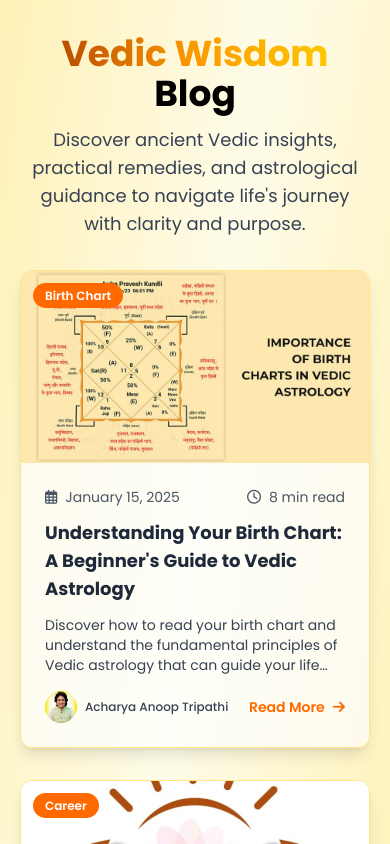
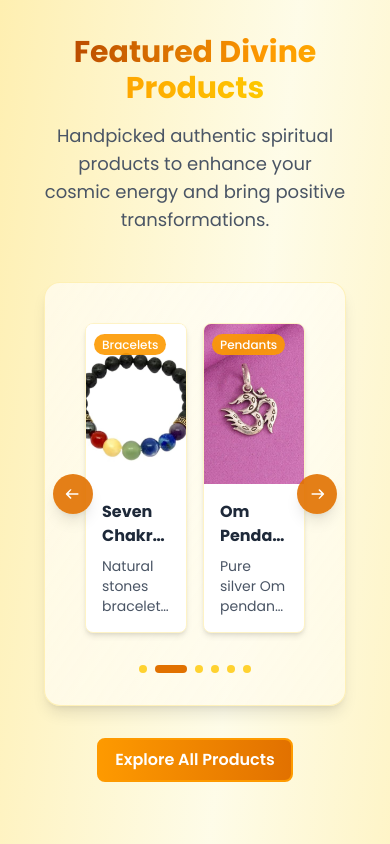
Before and after one commit to Sakshi-Sood/ved_varta, a Next.js app: page / in a window 390 px wide. Shown: the part 920-1764 px from the top of the page. Built offline with nearby package versions, Linux system fonts and the light colour scheme.

Commit message:
feat: Add FeaturedProducts component for showcasing selected items with responsive slider

```diff
--- a/app/page.js
+++ b/app/page.js
@@ -1,12 +1,14 @@
 import Hero from "../sections/Hero";
 import BlogPreview from "../sections/BlogPreview";
 import Expertise from "../components/Expertise";
+import FeaturedProducts from "@/sections/FeaturedProducts";
 
 export default function Home() {
   return (
     <main className="bg-gradient-to-br from-amber-200/80 via-yellow-50 to-amber-200/80 min-h-screen px-5 md:px-10 py-5">
       <Hero />
       <Expertise />
+      <FeaturedProducts />
       <BlogPreview />
     </main>
   );
--- /dev/null
+++ b/sections/FeaturedProducts.jsx
@@ -0,0 +1,254 @@
+"use client";
+
+import { useEffect, useMemo, useState, useRef, useCallback } from "react";
+import Link from "next/link";
+import Image from "next/image";
+import Button from "../components/Button";
+import { products } from "@/data/products";
+
+// Small, well-tested slider that pages by "itemsPerView" and never jumps past bounds.
+export default function FeaturedProducts() {
+  // pick up to 12 items while trying to keep category diversity (keeps your original picker)
+  const pickFeatured = () => {
+    const categories = [
+      "Gemstones",
+      "Rudraksha",
+      "Bracelets",
+      "Pendants",
+      "Vastu",
+      "Yantras",
+    ];
+    const picked = [];
+
+    for (const category of categories) {
+      const list = products.filter((p) => p.category === category);
+      if (list[0]) picked.push(list[0]);
+    }
+
+    let depth = 1;
+    while (picked.length < 12 && picked.length < products.length) {
+      let added = false;
+      for (const category of categories) {
+        if (picked.length >= 12) break;
+        const list = products.filter((p) => p.category === category);
+        if (list[depth]) {
+          picked.push(list[depth]);
+          added = true;
+        }
+      }
+      if (!added) break;
+      depth += 1;
+    }
+
+    return picked.slice(0, 12);
+  };
+
+  const featuredItems = useMemo(pickFeatured, []);
+
+  // Responsive items per view
+  const getItemsPerView = () =>
+    typeof window !== "undefined" && window.innerWidth >= 1024 ? 3 : 2;
+  const [itemsPerView, setItemsPerView] = useState(() =>
+    typeof window !== "undefined" ? getItemsPerView() : 3
+  );
+
+  useEffect(() => {
+    const onResize = () => setItemsPerView(getItemsPerView());
+    onResize();
+    window.addEventListener("resize", onResize);
+    return () => window.removeEventListener("resize", onResize);
+  }, []);
+
+  // Chunk items into pages where each page contains <= itemsPerView items
+  const pages = useMemo(() => {
+    const out = [];
+    for (let i = 0; i < featuredItems.length; i += itemsPerView) {
+      out.push(featuredItems.slice(i, i + itemsPerView));
+    }
+    return out.length ? out : [[]];
+  }, [featuredItems, itemsPerView]);
+
+  const totalPages = pages.length;
+  const [pageIndex, setPageIndex] = useState(0);
+
+  // Clamp pageIndex when responsive changes
+  useEffect(() => {
+    if (pageIndex >= totalPages) setPageIndex(totalPages - 1);
+  }, [totalPages, pageIndex]);
+
+  // autoplay
+  const [isPaused, setIsPaused] = useState(false);
+  const autoplayRef = useRef(null);
+
+  const next = useCallback(
+    () => setPageIndex((p) => (p + 1) % totalPages),
+    [totalPages]
+  );
+  const prev = useCallback(
+    () => setPageIndex((p) => (p - 1 + totalPages) % totalPages),
+    [totalPages]
+  );
+
+  useEffect(() => {
+    if (isPaused || totalPages <= 1) return;
+    autoplayRef.current = window.setInterval(() => next(), 4000);
+    return () => {
+      if (autoplayRef.current) window.clearInterval(autoplayRef.current);
+      autoplayRef.current = null;
+    };
+  }, [isPaused, next, totalPages]);
+
+  // Build track transform: track width = totalPages * 100% and we move by (pageIndex * (100 / totalPages))% of track
+  const trackTranslate = `${-(pageIndex * (100 / totalPages))}%`;
+
+  return (
+    <section className="py-16 px-6 lg:px-20">
+      <div className="max-w-7xl mx-auto">
+        <div className="text-center mb-12">
+          <h2 className="text-3xl lg:text-4xl font-bold mb-4">
+            <span className="textGradient">Featured Divine Products</span>
+          </h2>
+          <p className="text-gray-600 text-lg max-w-3xl mx-auto">
+            Handpicked authentic spiritual products to enhance your cosmic
+            energy and bring positive transformations.
+          </p>
+        </div>
+
+        <div
+          className="relative bg-gradient-to-br from-white/60 to-amber-50/80 rounded-2xl p-8 shadow-lg border border-amber-200/50 group"
+          onMouseEnter={() => setIsPaused(true)}
+          onMouseLeave={() => setIsPaused(false)}
+        >
+          {/* viewport */}
+          <div className="overflow-hidden rounded-xl">
+            {/* track */}
+            <div
+              className="flex transition-transform duration-700 ease-out"
+              style={{
+                width: `${totalPages * 100}%`,
+                transform: `translateX(${trackTranslate})`,
+              }}
+            >
+              {pages.map((page, pIdx) => (
+                <div
+                  key={pIdx}
+                  className="p-2"
+                  style={{ width: `${100 / totalPages}%` }}
+                >
+                  <div className="flex gap-4 items-stretch">
+                    {page.map((product) => (
+                      <article
+                        key={product.id}
+                        className="flex-1 bg-white rounded-lg shadow-md hover:shadow-lg transition-all duration-300 overflow-hidden group/card border border-amber-100"
+                      >
+                        <div className="relative h-40 sm:h-44 bg-gradient-to-br from-amber-50 to-yellow-50">
+                          <Image
+                            src={product.image}
+                            alt={product.name}
+                            fill
+                            className="object-cover group-hover/card:scale-105 transition-transform duration-500"
+                            sizes="(max-width: 768px) 50vw, (max-width: 1024px) 33vw, 25vw"
+                          />
+                          <div className="absolute top-2 left-2">
+                            <span className="bg-amber-500/90 text-white px-2 py-0.5 rounded-full text-xs font-medium">
+                              {product.category}
+                            </span>
+                          </div>
+                        </div>
+
+                        <div className="p-4">
+                          <h3 className="text-base font-bold text-gray-800 mb-2 line-clamp-2 group-hover/card:text-amber-600 transition-colors">
+                            {product.name}
+                          </h3>
+                          <p className="text-gray-600 text-sm line-clamp-3">
+                            {product.description}
+                          </p>
+                        </div>
+                      </article>
+                    ))}
+
+                    {/* If a page has fewer items than itemsPerView, render empty placeholders to keep layout stable */}
+                    {Array.from({
+                      length: Math.max(0, itemsPerView - page.length),
+                    }).map((_, i) => (
+                      <div key={`empty-${i}`} className="flex-1" />
+                    ))}
+                  </div>
+                </div>
+              ))}
+            </div>
+          </div>
+
+          {/* arrows */}
+          {totalPages > 1 && (
+            <>
+              <button
+                onClick={prev}
+                className="absolute left-2 top-1/2 -translate-y-1/2 w-10 h-10 bg-amber-600/90 hover:bg-amber-600 text-white rounded-full flex items-center justify-center transition-all duration-300 shadow-lg z-10 cursor-pointer"
+                aria-label="Previous products"
+              >
+                <svg
+                  xmlns="http://www.w3.org/2000/svg"
+                  className="w-4 h-4 rotate-180"
+                  viewBox="0 0 20 20"
+                  fill="currentColor"
+                >
+                  <path
+                    fillRule="evenodd"
+                    d="M12.293 16.293a1 1 0 010-1.414L15.586 11H4a1 1 0 110-2h11.586l-3.293-3.293a1 1 0 111.414-1.414l5 5a1 1 0 010 1.414l-5 5a1 1 0 01-1.414 0z"
+                    clipRule="evenodd"
+                  />
+                </svg>
+              </button>
+
+              <button
+                onClick={next}
+                className="absolute right-2 top-1/2 -translate-y-1/2 w-10 h-10 bg-amber-600/90 hover:bg-amber-600 text-white rounded-full flex items-center justify-center transition-all duration-300 shadow-lg z-10 cursor-pointer"
+                aria-label="Next products"
+              >
+                <svg
+                  xmlns="http://www.w3.org/2000/svg"
+                  className="w-4 h-4"
+                  viewBox="0 0 20 20"
+                  fill="currentColor"
+                >
+                  <path
+                    fillRule="evenodd"
+                    d="M12.293 16.293a1 1 0 010-1.414L15.586 11H4a1 1 0 110-2h11.586l-3.293-3.293a1 1 0 111.414-1.414l5 5a1 1 0 010 1.414l-5 5a1 1 0 01-1.414 0z"
+                    clipRule="evenodd"
+                  />
+                </svg>
+              </button>
+            </>
+          )}
+
+          {/* indicators */}
+          <div className="flex justify-center mt-6 gap-2">
+            {Array.from({ length: totalPages }).map((_, i) => (
+              <button
+                key={i}
+                onClick={() => setPageIndex(i)}
+                className={`h-2 rounded-full transition-all duration-300 cursor-pointer ${
+                  i === pageIndex
+                    ? "bg-amber-600 w-8"
+                    : "bg-amber-300 w-2 hover:bg-amber-400"
+                }`}
+                aria-label={`Go to slide ${i + 1}`}
+              />
+            ))}
+          </div>
+        </div>
+
+        <div className="flex justify-center mt-8">
+          <Link href="/products">
+            <Button
+              text="Explore All Products"
+              fill={true}
+              className="px-8 py-3 text-lg"
+            />
+          </Link>
+        </div>
+      </div>
+    </section>
+  );
+}
```
